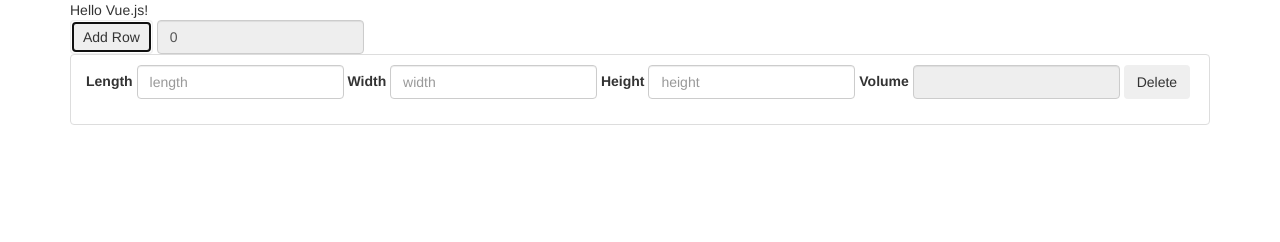
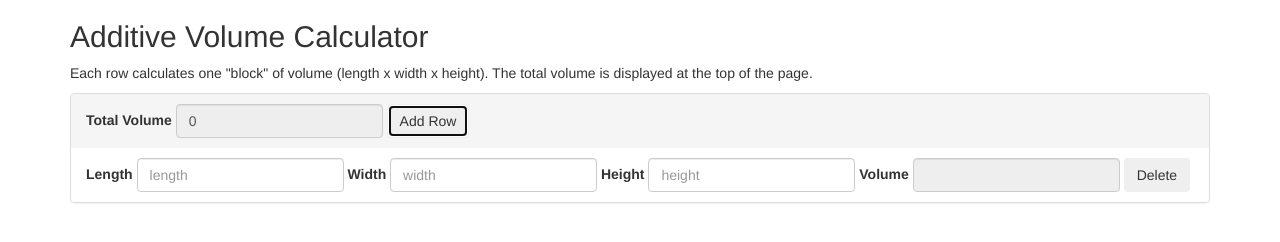
Before and after one commit to freddiemixell/vuejs-additive-volume-calc, a plain HTML site: page index.html in a window 1280 px wide. Both pictures are taken after a click on the button "Add Row". Drawn offline with nearby package versions, Linux system fonts and the light colour scheme.

Commit message:
Improve markup and Bootstrap Classes while cleaning up

```diff
--- a/index.html
+++ b/index.html
@@ -12,25 +12,32 @@
 
 		<div class="container">
 			<!-- page content -->
-			<div id="app">
-				{{message}}
-
-				<div id="list">
+			<div id="app" class="panel-group">
+				<h2>Additive Volume Calculator</h2>
+				<p>
+					Each row calculates one "block" of volume (length x width x height).  The total volume is displayed at the top of the page.
+				</p>
+				<div class="panel panel-default">
+					<div class="panel-heading">
 						<div class="form-inline">
-						<button class="btn" v-on:click="addRow">Add Row</button>
 							<div class="form-group">
+								<label>Total Volume</label>
 								<input
 									class="form-control"
 									disabled="disabled"
 									v-model="totalVolume"
 									>
 							</div>
+							<button class="btn" v-on:click="addRow">Add Row</button>
 						</div><!-- .form-inline -->
+					</div><!-- .panel-heading -->
+
 					<ul class="list-group">
 						<li
 							class="list-group-item"
 							v-for="(row, index) in rows"
 							v-bind:row="row">
+
 							<div class="form-inline">
 								<div class="form-group">
 									<label>Length</label>
@@ -61,13 +68,11 @@
 								</div>
 								<button class="btn" @click="removeRow(row)">Delete</button>
 							</div><!-- .form-inline -->
-							<div class="form-group">
-							</div>
 						</li>
 					</ul>
-				</div>
-			</div>
-		</div><!-- .container -->
+				</div><!-- .panel panel-default -->
+			</div><!-- .panel panel-default -->
+		</div><!-- #app .panel-group -->
 
 		<script src="https://unpkg.com/vue/dist/vue.js"></script>
 		<script src="js/app.js?v=20161231"></script>
--- a/js/app.js
+++ b/js/app.js
@@ -7,7 +7,6 @@ function Row() {
 var app = new Vue({
   el: '#app',
   data: {
-    message: 'Hello Vue.js!',
 	rows: [],
 	totalVolume: 0
   },
```
Lines whose indentation alone changed are shown as unchanged.
